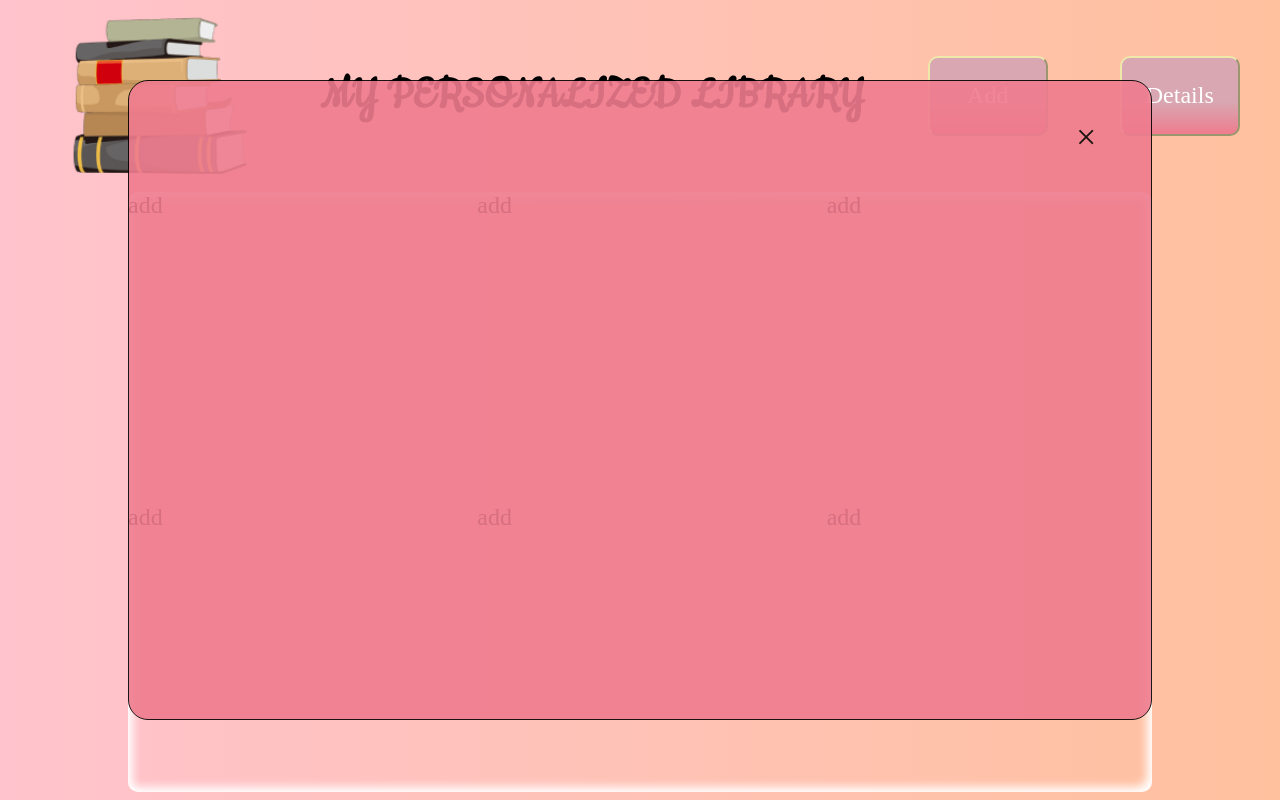
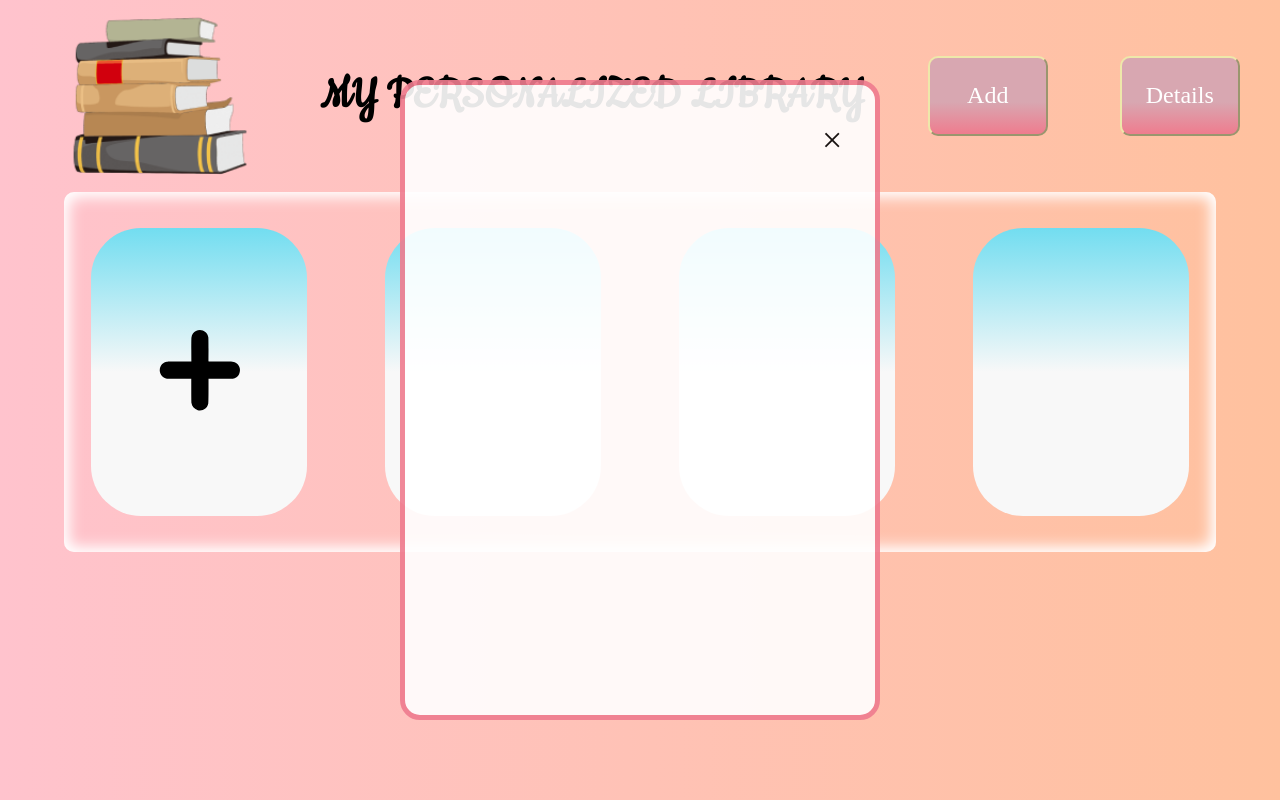
Before and after one commit to yangjie500/Library, a plain HTML site: page index.html in a window 1280 px wide. Both pictures are taken after a click on the button "Add". Shown: the top 800 px of the page. Drawn offline with Linux system fonts and the light colour scheme.

Commit message:
Css Done

```diff
--- a/index.html
+++ b/index.html
@@ -26,23 +26,20 @@
         </div>
         <div class="modal modal-details">
             <button class="btn-cancel">cancel</button>
+
         </div>
         <div class="modal modal-add">
             <button class="btn-cancel">cancel</button>
         </div>
 
         <div class="grid-layout">
-            <div class="add">add</div>
-            <div class="add">add</div>
-            <div class="add">add</div>
-            <div class="add">add</div>
+            <div class="grid-child add">
+                <img class="img-add" src="images/plus.svg" alt="addition">
+            </div>
+            <div class="grid-child "></div>
+            <div class="grid-child "></div>
+            <div class="grid-child "></div>
 
-            <div class="add">add</div>
-            <div class="add">add</div>
-            <div class="add">add</div>
-            <div class="add">add</div>
-            <div class="add">add</div>
-            <div class="add">add</div>
         </div>
     </body>
 </html>
--- a/logic.js
+++ b/logic.js
@@ -1,7 +1,7 @@
 const detailsBtn = document.querySelector(".btn-details");
 const addBtn = document.querySelector(".btn-add");
 const cancelBtn = document.querySelectorAll(".btn-cancel");
-
+const imgBtn = document.querySelector(".img-add");
 
 function toggleModal(keyword) {
     const modal = document.querySelector(`.modal-${keyword}`);
@@ -25,7 +25,7 @@ function logic() {
 
     addBtn.addEventListener('click', (e) => {
         const keyword = addBtn.textContent;
-        closeModal()
+        closeModal();
         toggleModal(keyword);
     });
 
@@ -34,6 +34,11 @@ function logic() {
             closeModal();
         })
     });
+    imgBtn.addEventListener('click', (e) => {
+        const keyword = 'add';
+        closeModal();
+        toggleModal(keyword);
+    })
 }
 
 window.onload = logic();
--- a/style.css
+++ b/style.css
@@ -112,15 +112,21 @@ body {
 .modal {
     display: none;
     position: fixed;
-    width: 80vw ;
+    width: 20em ;
     height: 80vh;
-    background-color: var(--hotpink);
+    background-color: white;
     opacity: 90%;
-    top: 10%;
-    left: 10%;
+    top: 50%;
+    left: 50%;
+    transform: translate(-50%, -50%);
     border-radius: 20px;
-    border: 1px solid black;
+    border: 5px solid var(--hotpink);
+    padding-top: 4em;
+    z-index: 2;
 }
+
+
+
 
 .modal button {
     position: absolute;
@@ -147,14 +153,47 @@ body {
 /**/
 
 .grid-layout {
-    max-width: 80%;
-    height:25em;
+    max-width: 90%;
     margin: auto;
-    box-shadow: inset 5px 5px 10px  white,
-                inset -5px -5px 10px white;
+    box-shadow: inset 5px 5px 15px  white,
+                inset -5px -5px 15px white;
     border-radius: 10px;
     display: grid;
-    grid-template-columns: repeat(auto-fill, minmax(10em, 1fr));
-    grid-auto-rows: 12em;
+    grid-template-columns: repeat(auto-fill, minmax(11em, 1fr));
+    grid-auto-rows: 15em;
     grid-gap: 1em;
+    align-items: center;
+    justify-items: center;
+
 }
+
+@media only screen and (max-width: 640px) {
+    .grid-layout {
+        margin-top : 1em;
+    }
+}
+
+.grid-child {
+    background-image: -webkit-linear-gradient(90deg, rgb(248, 248, 248) 50%, rgb(114, 221, 240));
+    border-radius: 50px;
+    width: 80%;
+    height: 80%;
+}
+
+.grid-child.add {
+    padding-top: 3.5em;
+    padding-bottom: 3.5em;
+    display: flex;
+    justify-content: center;
+}
+.grid-child.add img {
+    width: 5em;
+    height: 5em;
+    margin-left: -1.1em;
+    cursor: pointer;
+    transition: transform 0.2s linear;
+}
+
+.grid-child.add img:hover {
+    transform: translateX(-.7em) scale(2);
+}
```
Also changed, not shown: images/plus.jpg (added), images/plus.svg (added).
